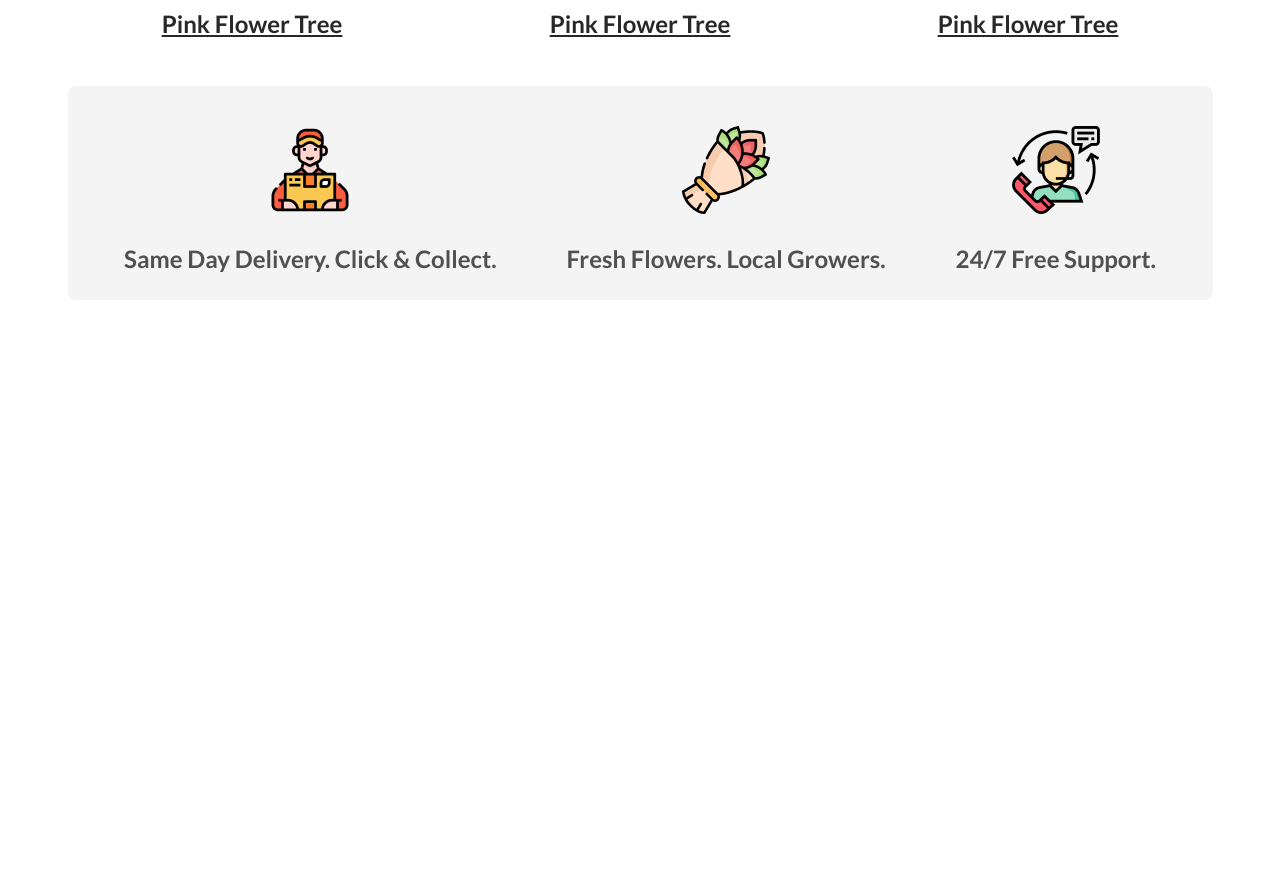
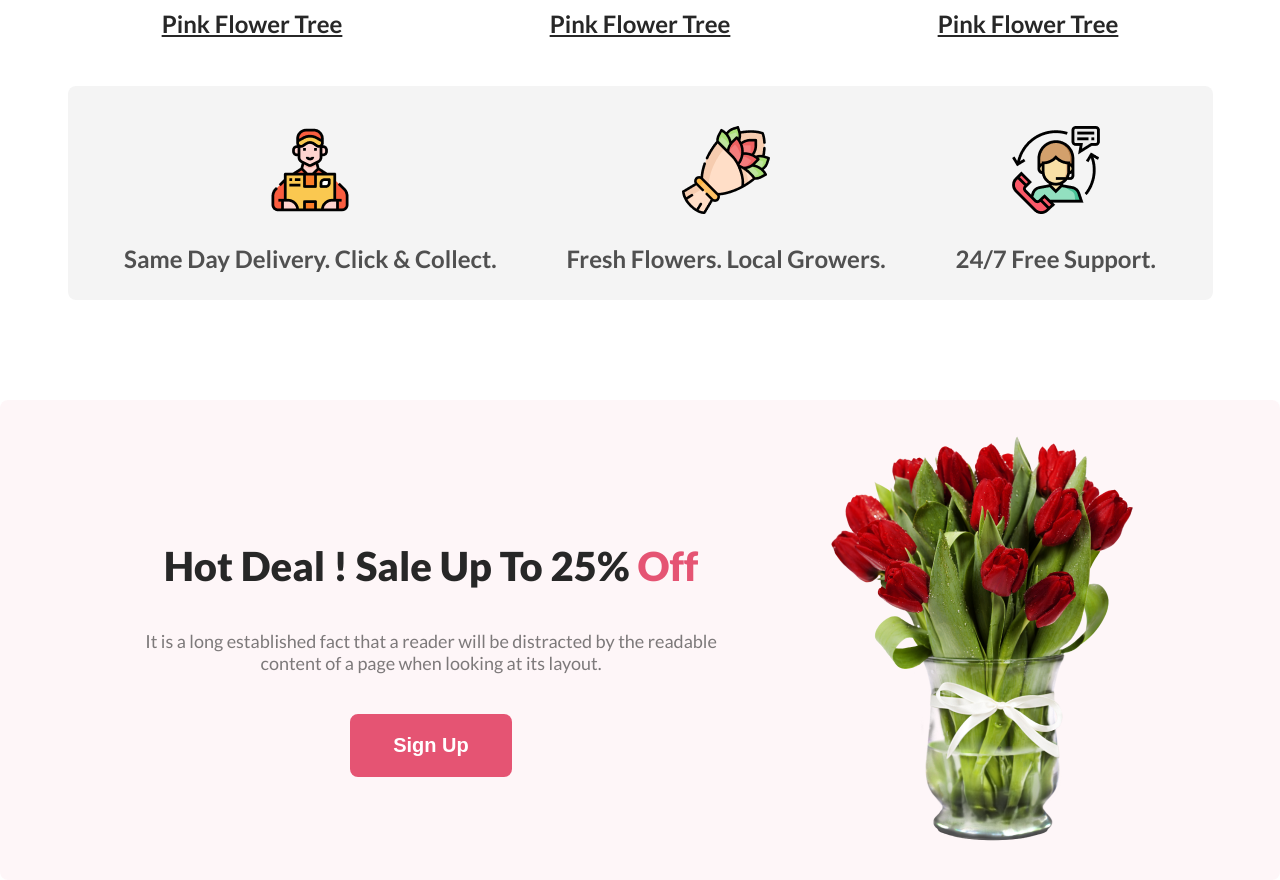
Before and after one commit to asafdiu/online-flower-shop, a plain HTML site: page index.html in a window 1280 px wide. Shown: the part 1410-2290 px from the top of the page. Before the commit the page ends 1710 px from the top, so only its background shows below. Drawn offline with Linux system fonts and the light colour scheme.

Commit message:
hotdeal section done

```diff
--- a/index.html
+++ b/index.html
@@ -69,6 +69,12 @@
         </section>
 
         <section class="hotdeal">
+            <div>
+                <h3 class="hotdeal-title">Hot Deal ! Sale Up To 25% <span style="color: #E55473;">Off</span></h3>
+                <p class="hotdeal-text">It is a long established fact that a reader will be distracted by the readable content of a page when looking at its layout.</p>
+                <button class="btn-primary">Sign Up</button>
+            </div>
+            <img class="hotdeal-image" src="Flower Asset/pngwing 8.png" alt="">
 
 
         </section>
--- a/styles.css
+++ b/styles.css
@@ -57,9 +57,10 @@ body {
 }
 
 /* Feature Section Started here */
-.feature{
+.feature {
     background: #FFF;
 }
+
 .feature-top {
     text-align: center;
     margin-top: 100px;
@@ -166,3 +167,36 @@ body {
 }
 
 /* HOT DEAL SECTION */
+.hotdeal {
+    display: flex;
+    gap: 100px;
+    text-align: center;
+    justify-content: center;
+    align-items: center;
+    border-radius: 8px;
+    background: rgba(229, 84, 115, 0.05);
+    margin-top: 100px;
+}
+
+.hotdeal-title {
+    color: #272727;
+    font-size: 40px;
+    font-weight: 800;
+}
+
+.hotdeal-text {
+    color: rgba(39, 39, 39, 0.60);
+    max-width: 590px;
+    font-size: 18px;
+    font-weight: 400;
+    margin-top: 0px;
+    margin-bottom: 40px;
+}
+
+.hotdeal-image {
+    width: 318px;
+    height: 420px;
+    flex-shrink: 0;
+    margin-top: 30px;
+    margin-bottom: 30px;
+}
```
